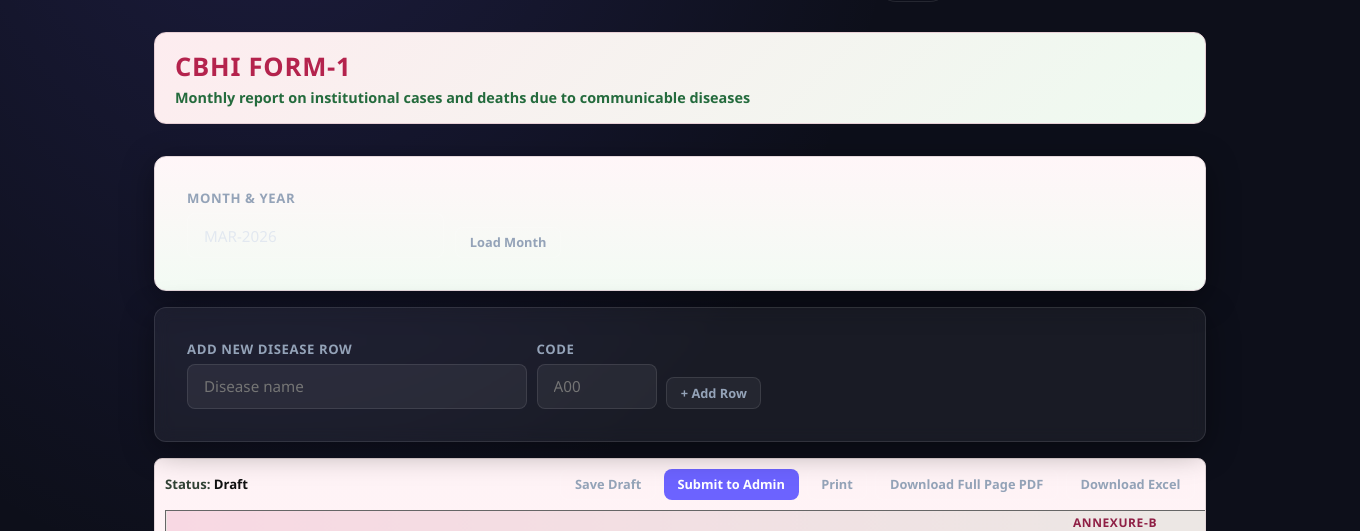
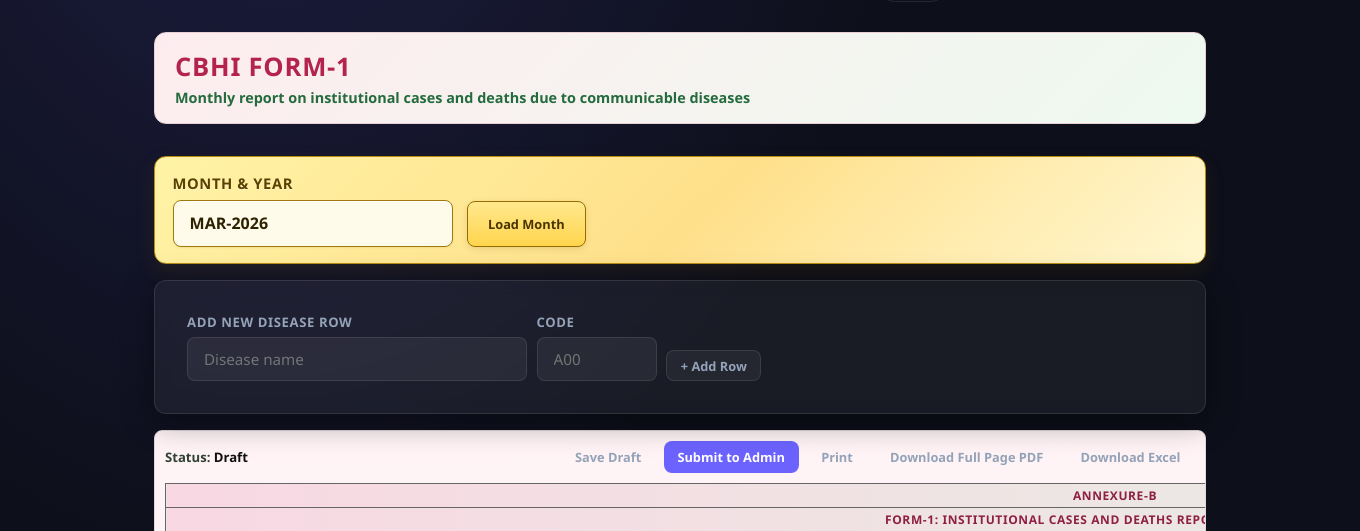
Before and after one commit to navdeepptu23-max/opd-portal, a Flask app: page /reports/cbhi-form1 in a window 1360 px wide. Shown: the part 60-591 px from the top of the page. Run offline with Flask 3, Linux system fonts and the light colour scheme; a user stored in the database is signed in; data comes from the database, SQL or seed files in the repository; some libraries are stand-ins or nearby versions.

Commit message:
Improve CBHI FORM-1 month selector contrast and styling

```diff
--- a/portal/templates/cbhi_form1_report.html
+++ b/portal/templates/cbhi_form1_report.html
@@ -64,6 +64,62 @@
   .c1-toolbar { display:flex; justify-content:space-between; align-items:center; gap:0.6rem; flex-wrap:wrap; margin-bottom:10px; }
   .c1-status { font-size:0.82rem; color:#314235; font-weight:800; }
   .c1-actions { display:flex; gap:0.5rem; flex-wrap:wrap; }
+  .c1-month-card {
+    margin-bottom:1rem;
+    padding:1rem 1.1rem;
+    background:linear-gradient(135deg, #fff3a6 0%, #ffe08a 52%, #fff7d1 100%);
+    border:1px solid #b78c12;
+    border-radius:12px;
+    box-shadow:0 8px 20px rgba(120, 90, 0, 0.16);
+  }
+  .c1-month-form {
+    display:flex;
+    gap:0.9rem;
+    align-items:flex-end;
+    flex-wrap:wrap;
+  }
+  .c1-month-group {
+    margin-bottom:0;
+    min-width:280px;
+  }
+  .c1-month-group label {
+    display:block;
+    margin-bottom:0.45rem;
+    color:#5a4100;
+    font-weight:900;
+    font-size:0.92rem;
+    letter-spacing:0.04em;
+    text-shadow:0 1px 0 rgba(255,255,255,0.45);
+  }
+  .c1-month-group input {
+    min-height:46px;
+    border:1px solid #9f7a0b !important;
+    background:#fffbea !important;
+    color:#2d2200 !important;
+    font-size:1rem;
+    font-weight:900 !important;
+    text-transform:uppercase;
+    box-shadow:inset 0 1px 0 rgba(255,255,255,0.9), 0 1px 2px rgba(84, 63, 0, 0.08);
+    opacity:1 !important;
+  }
+  .c1-month-group input::placeholder {
+    color:#7b6422;
+    opacity:1;
+  }
+  .c1-month-button {
+    min-height:46px;
+    padding:0.75rem 1.25rem;
+    border:1px solid #926d00 !important;
+    background:linear-gradient(180deg, #ffe88d 0%, #ffd54d 100%) !important;
+    color:#4a3400 !important;
+    font-weight:900 !important;
+    box-shadow:0 2px 6px rgba(102, 74, 0, 0.14);
+  }
+  .c1-month-button:hover,
+  .c1-month-button:focus {
+    background:linear-gradient(180deg, #ffe17a 0%, #ffc933 100%) !important;
+    color:#382800 !important;
+  }
   .c1-pdf-export {
     background:#fff;
     color:#000;
@@ -115,13 +171,13 @@
   <p>Monthly report on institutional cases and deaths due to communicable diseases</p>
 </div>
 
-<div class="card" style="margin-bottom:1rem;">
-  <form method="GET" style="display:flex; gap:0.7rem; align-items:flex-end; flex-wrap:wrap;">
-    <div class="form-group" style="margin-bottom:0; min-width:180px;">
+<div class="c1-month-card no-print">
+  <form method="GET" class="c1-month-form">
+    <div class="form-group c1-month-group">
       <label>Month &amp; Year</label>
       <input type="text" name="month_year" value="{{ month_year }}" placeholder="MAR-2026">
     </div>
-    <button type="submit" class="btn btn-ghost btn-sm">Load Month</button>
+    <button type="submit" class="btn btn-ghost btn-sm c1-month-button">Load Month</button>
   </form>
 </div>
 
```
